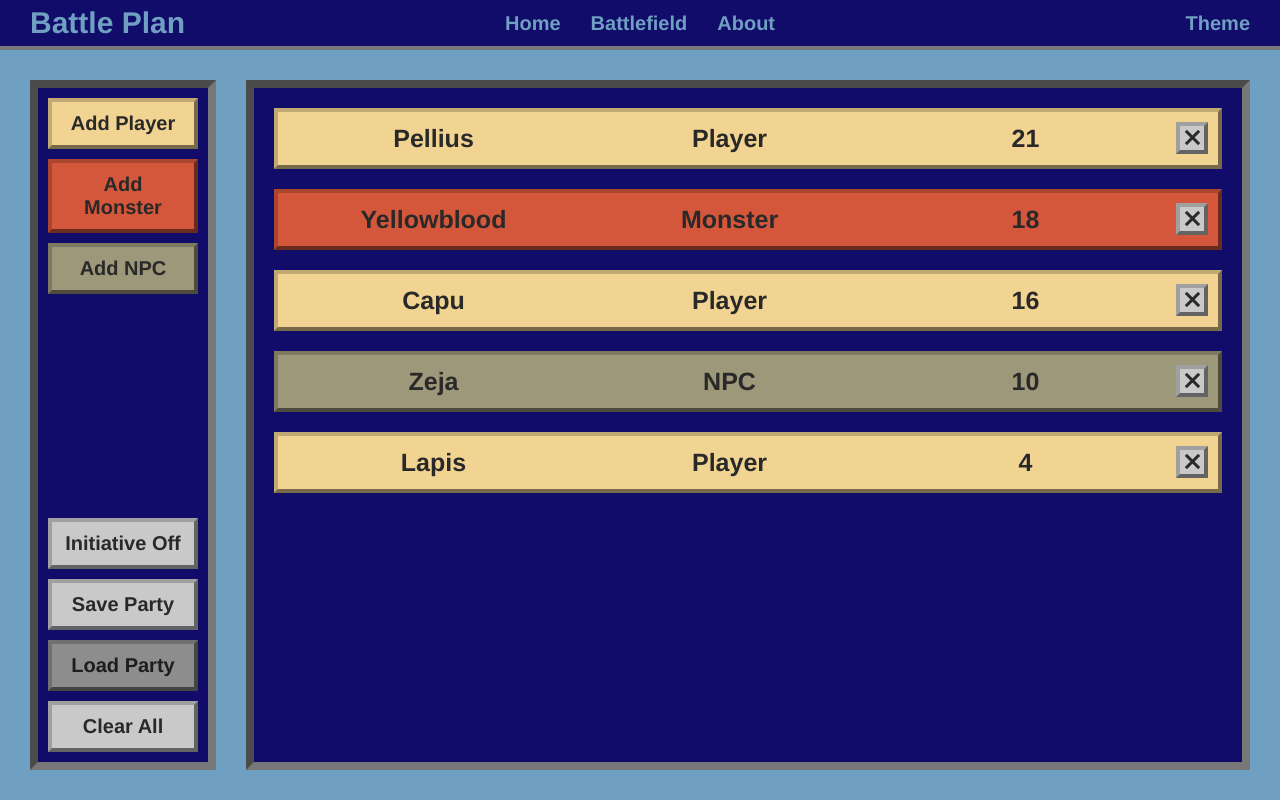
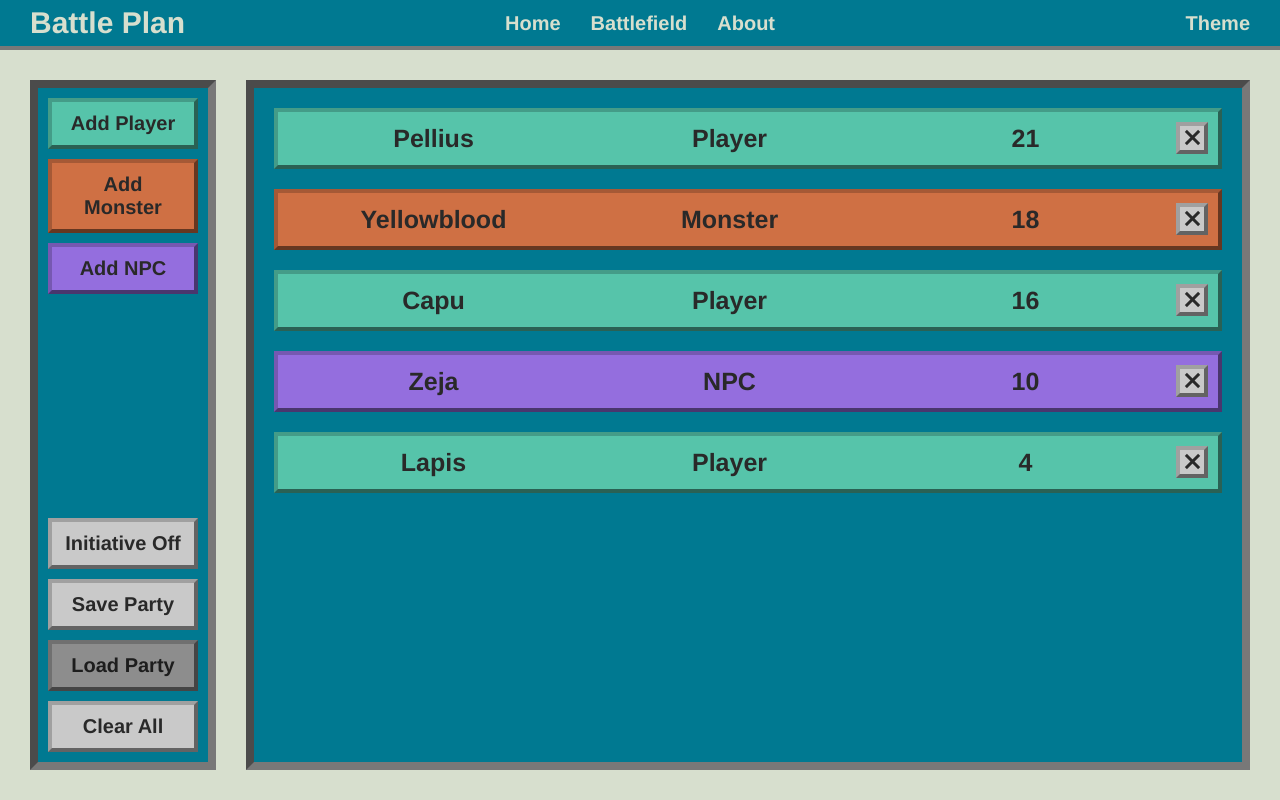
Before and after one commit to ijobot/battle-plan, an Angular app in the folder battle-plan-app/: page /battlefield in a window 1280 px wide. Built offline with nearby package versions, Linux system fonts and the light colour scheme; a web font is replaced by a local one.

Commit message:
updated several stylings

```diff
--- a/battle-plan-app/src/styles.scss
+++ b/battle-plan-app/src/styles.scss
@@ -9,25 +9,30 @@
   --spacing-xl: 30px;
 }
 
-/* -------------- */
-/* Default Mixins */
-/* -------------- */
-// Combatant, Modal, and Row Colors
-$default-player-and-link-hover: #f2d492;
-$default-monster: #d5573b;
-$default-npc: #9e987a;
-// Container Colors
-$default-page-bg-nav-text-and-outline: #6f9fc1;
-$default-container-bg: #110b69;
+/* ----------- */
+/* Base Mixins */
+/* ----------- */
 // Text Colors
 $default-text-dark: #292929;
 $default-text-light: #e4e4e4;
 // Button Colors
 $default-button-bg: #c9c9c9;
 
-/* -------------- */
-/* Fantasy Mixins */
-/* -------------- */
+/* -------------------- */
+/* Default Theme Mixins */
+/* -------------------- */
+// Combatant, Modal, and Row Colors
+$default-player-and-link-hover: #56c4aa;
+$default-monster: #cf7044;
+$default-npc: #946ede;
+// Container Colors
+$default-page-bg-nav-text-and-outline: #d7dfce;
+$default-container-bg: #007991;
+
+/* -------------------- */
+/* Fantasy Theme Mixins */
+/* -------------------- */
+// Combatant, Modal, and Row Colors
 $fantasy-player-and-link-hover: #86adb0;
 $fantasy-monster: #c07da8;
 $fantasy-npc: #5a7ba6;
@@ -35,32 +40,26 @@ $fantasy-npc: #5a7ba6;
 $fantasy-page-bg-nav-text-and-outline: #ebd61a;
 $fantasy-container-bg: #875991;
 
-/* ---------------- */
-/* Cyberpunk Mixins */
-/* ---------------- */
+/* ---------------------- */
+/* Cyberpunk Theme Mixins */
+/* ---------------------- */
 // Combatant, Modal, and Row Colors
-$cp-player: #f3f719;
-$cp-monster: #f320c5;
-$cp-npc: #14fafa;
-$cp-modal-bg: #766d7c;
-$cp-inner-modal: #a8a8a8;
+$cyberpunk-player-and-link-hover: #f3f719;
+$cyberpunk-monster: #f320c5;
+$cyberpunk-npc: #14fafa;
 // Container Colors
-$cp-container-bg: #000000;
-// Text Colors
-$cp-nav-text: #00ff00;
+$cyberpunk-page-bg-nav-text-and-outline: #00ff00;
+$cyberpunk-container-bg: #000000;
 
-/* --------------- */
-/* Grimdark Mixins */
-/* --------------- */
-// Combatant, Modal, and Row Colors
-$gd-player: #588680;
-$gd-monster: #694343;
-$gd-npc: #42476f;
-$gd-inner-modal: #a8a8a8;
+/* --------------------- */
+/* Grimdark Theme Mixins */
+/* --------------------- */
+$grimdark-player-and-link-hover: #588680;
+$grimdark-monster: #694343;
+$grimdark-npc: #42476f;
 // Container Colors
-$gd-container-bg: #0d0e0d;
-// Text Colors
-$gd-nav-text: #de252f;
+$grimdark-page-bg-nav-text-and-outline: #de252f;
+$grimdark-container-bg: #0d0e0d;
 
 /* --------------- */
 /* Mixin Functions */
@@ -75,11 +74,6 @@ $gd-nav-text: #de252f;
 
 @mixin update-outline-color($color) {
   outline: 4px solid $color;
-}
-
-@mixin update-outline-color($color) {
-  outline: 4px solid $color;
-  filter: brightness(120%);
 }
 
 /* ------------------ */
@@ -257,6 +251,10 @@ app-theme-selection a:hover {
   line-height: 1;
 }
 
+.highlight-text {
+  @include update-text-color($default-page-bg-nav-text-and-outline);
+}
+
 .row {
   display: flex;
   padding: var(--spacing-m);
@@ -275,7 +273,7 @@ app-theme-selection a:hover {
 .line-break {
   width: 100%;
   height: 4px;
-  @include update-background-color($default-page-bg-nav-text-and-outline);
+  @include update-background-color($default-text-light);
 }
 
 .extra-padding {
@@ -326,16 +324,12 @@ app-theme-selection a:hover {
     @include update-background-color($default-page-bg-nav-text-and-outline);
   }
 
-  .content-container {
+  .content-container:not(.player, .monster, .npc) {
     @include update-background-color($default-container-bg);
   }
 
   .row:hover {
     @include update-outline-color($default-page-bg-nav-text-and-outline);
-  }
-
-  .highlight-text {
-    @include update-text-color($default-player-and-link-hover);
   }
 
   .player {
@@ -447,6 +441,7 @@ app-theme-selection a:hover {
 
   .default {
     @include update-background-color($fantasy-container-bg);
+    @include update-text-color($fantasy-page-bg-nav-text-and-outline);
   }
 }
 
@@ -463,16 +458,16 @@ app-theme-selection a:hover {
   }
 
   .main-nav {
-    @include update-background-color($cp-container-bg);
-    @include update-text-color($cp-nav-text);
+    @include update-background-color($cyberpunk-container-bg);
+    @include update-text-color($cyberpunk-page-bg-nav-text-and-outline);
 
     .logo {
-      @include update-text-color($cp-nav-text);
+      @include update-text-color($cyberpunk-page-bg-nav-text-and-outline);
     }
 
     .nav-menu {
       a:hover {
-        @include update-text-color($cp-player);
+        @include update-text-color($cyberpunk-player-and-link-hover);
         text-decoration: underline;
       }
     }
@@ -480,16 +475,24 @@ app-theme-selection a:hover {
 
   .dropdown-container {
     .themes-link:hover {
-      @include update-text-color($cp-player);
+      @include update-text-color($cyberpunk-player-and-link-hover);
     }
   }
 
   app-theme-selection a:hover {
-    @include update-text-color($cp-player);
+    @include update-text-color($cyberpunk-player-and-link-hover);
+  }
+
+  .page-container,
+  .main-modal {
+    background-image: url("../src/app/images/neon.jpg");
+    background-size: cover;
+    background-position: center bottom;
+    @include update-background-color($cyberpunk-container-bg);
   }
 
   button:hover:enabled:not(:active) {
-    @include update-outline-color($cp-nav-text);
+    @include update-outline-color($cyberpunk-page-bg-nav-text-and-outline);
     cursor: pointer;
   }
 
@@ -501,53 +504,41 @@ app-theme-selection a:hover {
   button:active,
   button:focus,
   button:focus-visible {
-    @include update-outline-color($cp-nav-text);
+    @include update-outline-color($cyberpunk-page-bg-nav-text-and-outline);
   }
 
   input:focus:enabled:not(:active),
   select:focus:enabled {
-    @include update-outline-color($cp-nav-text);
+    @include update-outline-color($cyberpunk-page-bg-nav-text-and-outline);
   }
 
-  .content-container:not(.player, .monster, .npc, .default) {
-    @include update-background-color($cp-container-bg);
-  }
-
-  .page-container,
-  .main-modal {
-    background-image: url("../src/app/images/neon.jpg");
-    background-size: cover;
-    background-position: center bottom;
-    @include update-background-color($cp-container-bg);
+  .content-container:not(.player, .monster, .npc) {
+    @include update-background-color($cyberpunk-container-bg);
   }
 
   .row:hover {
-    @include update-outline-color($cp-nav-text);
-  }
-
-  .home-text,
-  .about-text {
-    @include update-text-color($default-page-bg-nav-text-and-outline);
+    @include update-outline-color($cyberpunk-page-bg-nav-text-and-outline);
   }
 
   .highlight-text {
-    @include update-text-color($cp-nav-text);
+    @include update-text-color($cyberpunk-page-bg-nav-text-and-outline);
   }
 
   .player {
-    @include update-background-color($cp-player);
+    @include update-background-color($cyberpunk-player-and-link-hover);
   }
 
   .monster {
-    @include update-background-color($cp-monster);
+    @include update-background-color($cyberpunk-monster);
   }
 
   .npc {
-    @include update-background-color($cp-npc);
+    @include update-background-color($cyberpunk-npc);
   }
 
   .default {
-    @include update-background-color($cp-inner-modal);
+    @include update-background-color($cyberpunk-container-bg);
+    @include update-text-color($cyberpunk-page-bg-nav-text-and-outline);
   }
 }
 
@@ -564,16 +555,16 @@ app-theme-selection a:hover {
   }
 
   .main-nav {
-    @include update-background-color($gd-container-bg);
-    @include update-text-color($gd-nav-text);
+    @include update-background-color($grimdark-container-bg);
+    @include update-text-color($grimdark-page-bg-nav-text-and-outline);
 
     .logo {
-      @include update-text-color($gd-nav-text);
+      @include update-text-color($grimdark-page-bg-nav-text-and-outline);
     }
 
     .nav-menu {
       a:hover {
-        @include update-text-color($gd-player);
+        @include update-text-color($grimdark-player-and-link-hover);
         text-decoration: underline;
       }
     }
@@ -581,16 +572,25 @@ app-theme-selection a:hover {
 
   .dropdown-container {
     .themes-link:hover {
-      @include update-text-color($gd-player);
+      @include update-text-color($grimdark-player-and-link-hover);
     }
   }
 
   app-theme-selection a:hover {
-    @include update-text-color($gd-player);
+    @include update-text-color($grimdark-player-and-link-hover);
+  }
+
+  .page-container,
+  .main-modal {
+    background-image: url("../src/app/images/spiderweb.jpg");
+    background-size: cover;
+    background-position: center;
+
+    @include update-background-color($grimdark-container-bg);
   }
 
   button:hover:enabled:not(:active) {
-    @include update-outline-color($gd-nav-text);
+    @include update-outline-color($grimdark-page-bg-nav-text-and-outline);
     cursor: pointer;
   }
 
@@ -602,55 +602,43 @@ app-theme-selection a:hover {
   button:active,
   button:focus,
   button:focus-visible {
-    @include update-outline-color($gd-nav-text);
+    @include update-outline-color($grimdark-page-bg-nav-text-and-outline);
   }
 
   input:focus:enabled:not(:active),
   select:focus:enabled {
-    @include update-outline-color($gd-nav-text);
+    @include update-outline-color($grimdark-page-bg-nav-text-and-outline);
   }
 
-  .light {
-    @include update-text-color($default-page-bg-nav-text-and-outline);
-  }
-
-  .content-container:not(.player, .monster, .npc, .default) {
-    @include update-background-color($gd-container-bg);
-  }
-
-  .page-container,
-  .main-modal {
-    background-image: url("../src/app/images/spiderweb.JPG");
-    background-size: cover;
-    @include update-background-color($gd-container-bg);
+  .content-container:not(.player, .monster, .npc) {
+    @include update-background-color($grimdark-container-bg);
   }
 
   .row:hover {
-    @include update-outline-color($gd-nav-text);
-  }
-
-  .home-text,
-  .about-text {
-    @include update-text-color($default-page-bg-nav-text-and-outline);
+    @include update-outline-color($grimdark-page-bg-nav-text-and-outline);
   }
 
   .highlight-text {
-    @include update-text-color($gd-nav-text);
+    @include update-text-color($grimdark-page-bg-nav-text-and-outline);
   }
 
   .player {
-    @include update-background-color($gd-player);
+    @include update-background-color($grimdark-player-and-link-hover);
+    @include update-text-color($default-text-light);
   }
 
   .monster {
-    @include update-background-color($gd-monster);
+    @include update-background-color($grimdark-monster);
+    @include update-text-color($default-text-light);
   }
 
   .npc {
-    @include update-background-color($gd-npc);
+    @include update-background-color($grimdark-npc);
+    @include update-text-color($default-text-light);
   }
 
   .default {
-    @include update-background-color($gd-inner-modal);
+    @include update-background-color($grimdark-container-bg);
+    @include update-text-color($grimdark-page-bg-nav-text-and-outline);
   }
 }
```
Also changed, not shown: battle-plan-app/src/app/images/spiderweb.JPG.
